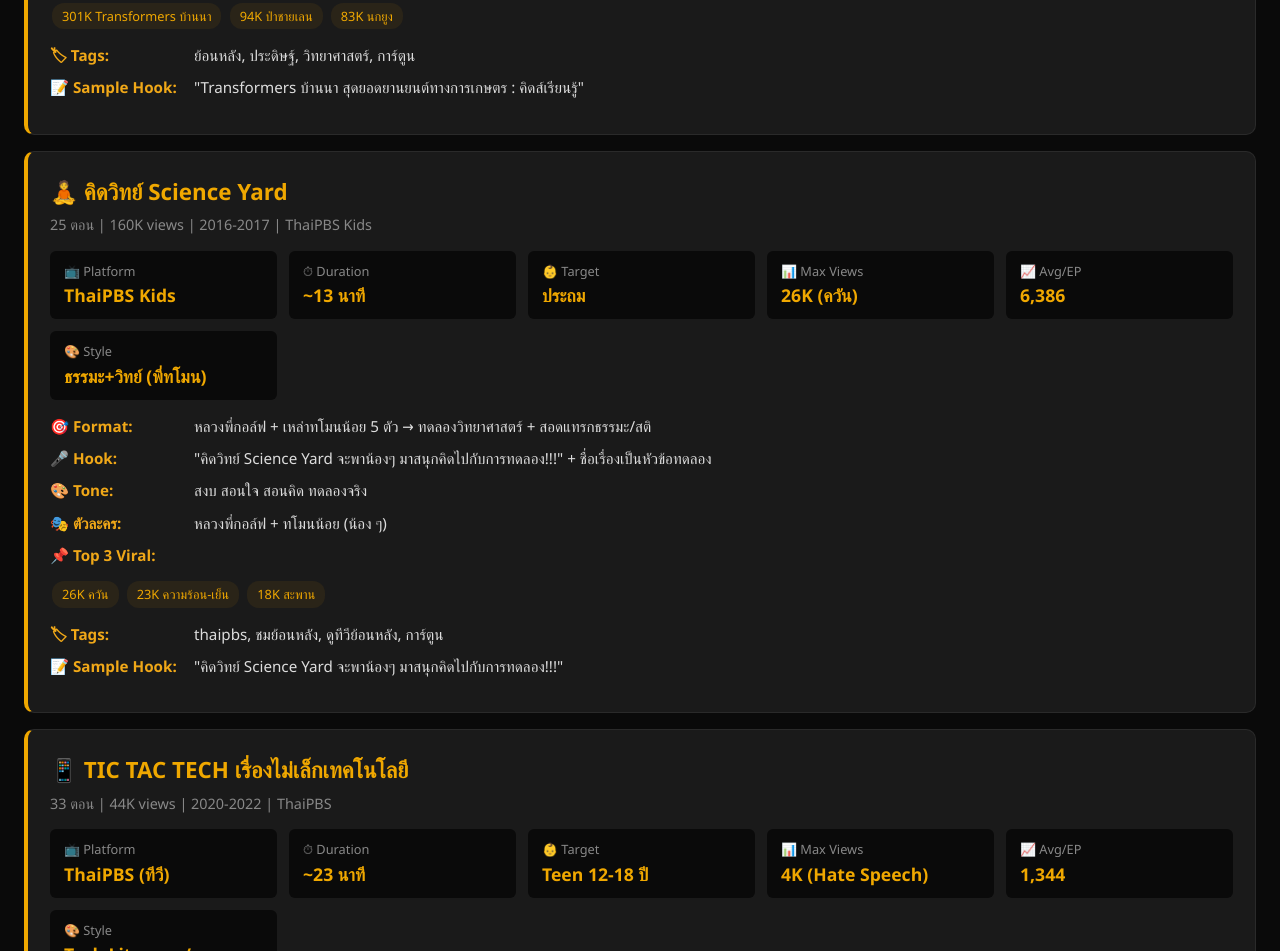
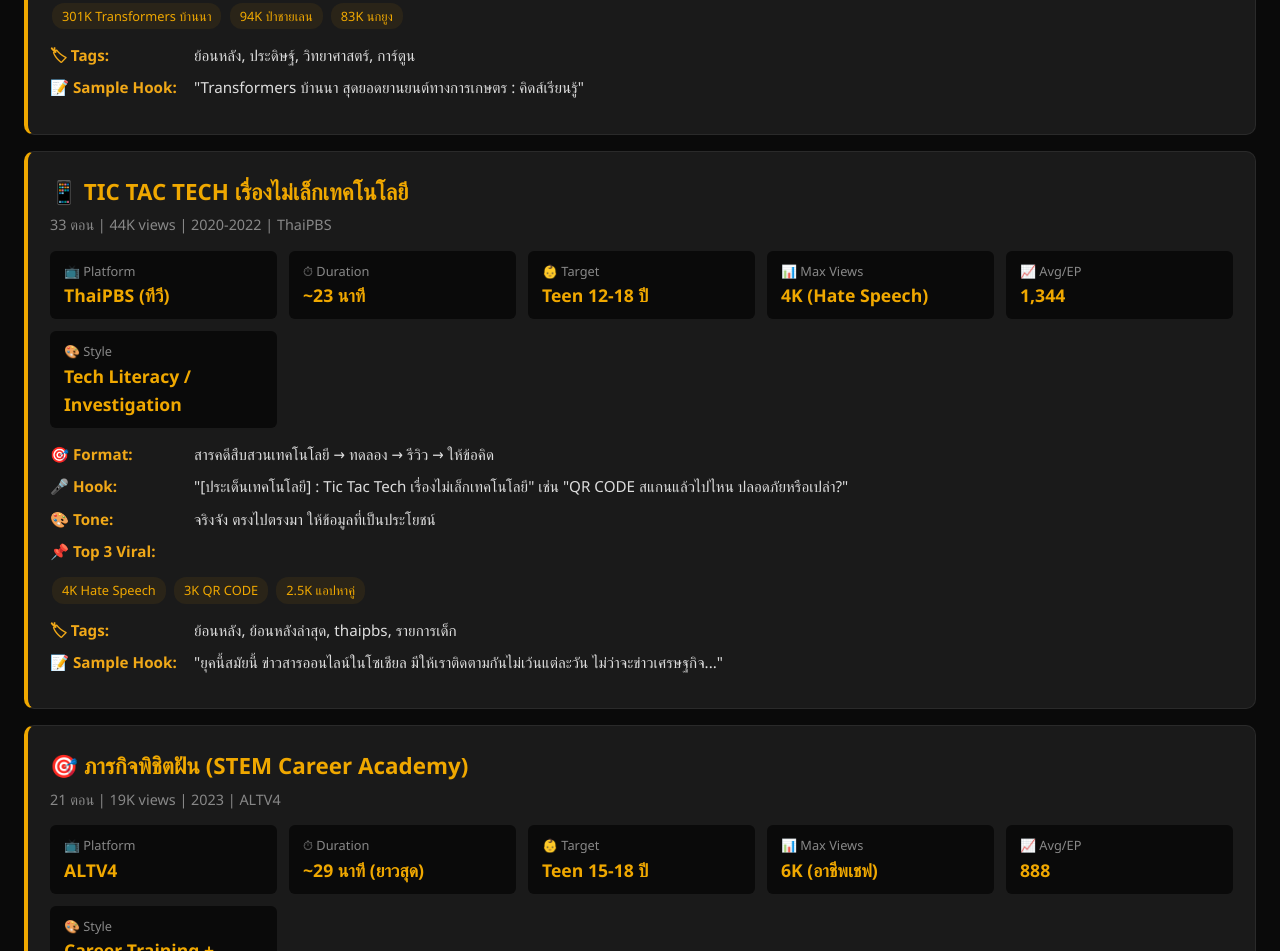
Before and after one commit to linwornfong/ba-dashboard, a plain HTML site: page index.html in a window 1280 px wide. Shown: the part 4845-5796 px from the top of the page. Drawn offline with Linux system fonts and the light colour scheme.

Commit message:
v7: Remove 'คิดวิทย์ Science Yard' (not a BA program) - 13 DNA cards

```diff
--- a/index.html
+++ b/index.html
@@ -308,36 +308,6 @@
   <dl class="dna-detail">
     <dt>🏷 Tags:</dt><dd>ย้อนหลัง, ประดิษฐ์, วิทยาศาสตร์, การ์ตูน</dd>
     <dt>📝 Sample Hook:</dt><dd>"Transformers บ้านนา สุดยอดยานยนต์ทางการเกษตร : คิดส์เรียนรู้"</dd>
-  </dl>
-</div>
-
-<!-- คิดวิทย์ Science Yard -->
-<div class="dna-card">
-  <h3>🧘 คิดวิทย์ Science Yard</h3>
-  <div class="meta">25 ตอน | 160K views | 2016-2017 | ThaiPBS Kids</div>
-  <div class="dna-grid">
-    <div class="dna-stat"><div class="l">📺 Platform</div><div class="v">ThaiPBS Kids</div></div>
-    <div class="dna-stat"><div class="l">⏱ Duration</div><div class="v">~13 นาที</div></div>
-    <div class="dna-stat"><div class="l">👶 Target</div><div class="v">ประถม</div></div>
-    <div class="dna-stat"><div class="l">📊 Max Views</div><div class="v">26K (ควัน)</div></div>
-    <div class="dna-stat"><div class="l">📈 Avg/EP</div><div class="v">6,386</div></div>
-    <div class="dna-stat"><div class="l">🎨 Style</div><div class="v">ธรรมะ+วิทย์ (พี่ทโมน)</div></div>
-  </div>
-  <dl class="dna-detail">
-    <dt>🎯 Format:</dt><dd>หลวงพี่กอล์ฟ + เหล่าทโมนน้อย 5 ตัว → ทดลองวิทยาศาสตร์ + สอดแทรกธรรมะ/สติ</dd>
-    <dt>🎤 Hook:</dt><dd>"คิดวิทย์ Science Yard จะพาน้องๆ มาสนุกคิดไปกับการทดลอง!!!" + ชื่อเรื่องเป็นหัวข้อทดลอง</dd>
-    <dt>🎨 Tone:</dt><dd>สงบ สอนใจ สอนคิด ทดลองจริง</dd>
-    <dt>🎭 ตัวละคร:</dt><dd>หลวงพี่กอล์ฟ + ทโมนน้อย (น้อง ๆ)</dd>
-    <dt>📌 Top 3 Viral:</dt>
-  </dl>
-  <div style="margin: 6px 0 12px 0">
-    <span class="tag-chip" style="background:#2a2418; color:#F0A800">26K ควัน</span>
-    <span class="tag-chip" style="background:#2a2418; color:#F0A800">23K ความร้อน-เย็น</span>
-    <span class="tag-chip" style="background:#2a2418; color:#F0A800">18K สะพาน</span>
-  </div>
-  <dl class="dna-detail">
-    <dt>🏷 Tags:</dt><dd>thaipbs, ชมย้อนหลัง, ดูทีวีย้อนหลัง, การ์ตูน</dd>
-    <dt>📝 Sample Hook:</dt><dd>"คิดวิทย์ Science Yard จะพาน้องๆ มาสนุกคิดไปกับการทดลอง!!!"</dd>
   </dl>
 </div>
 
```
